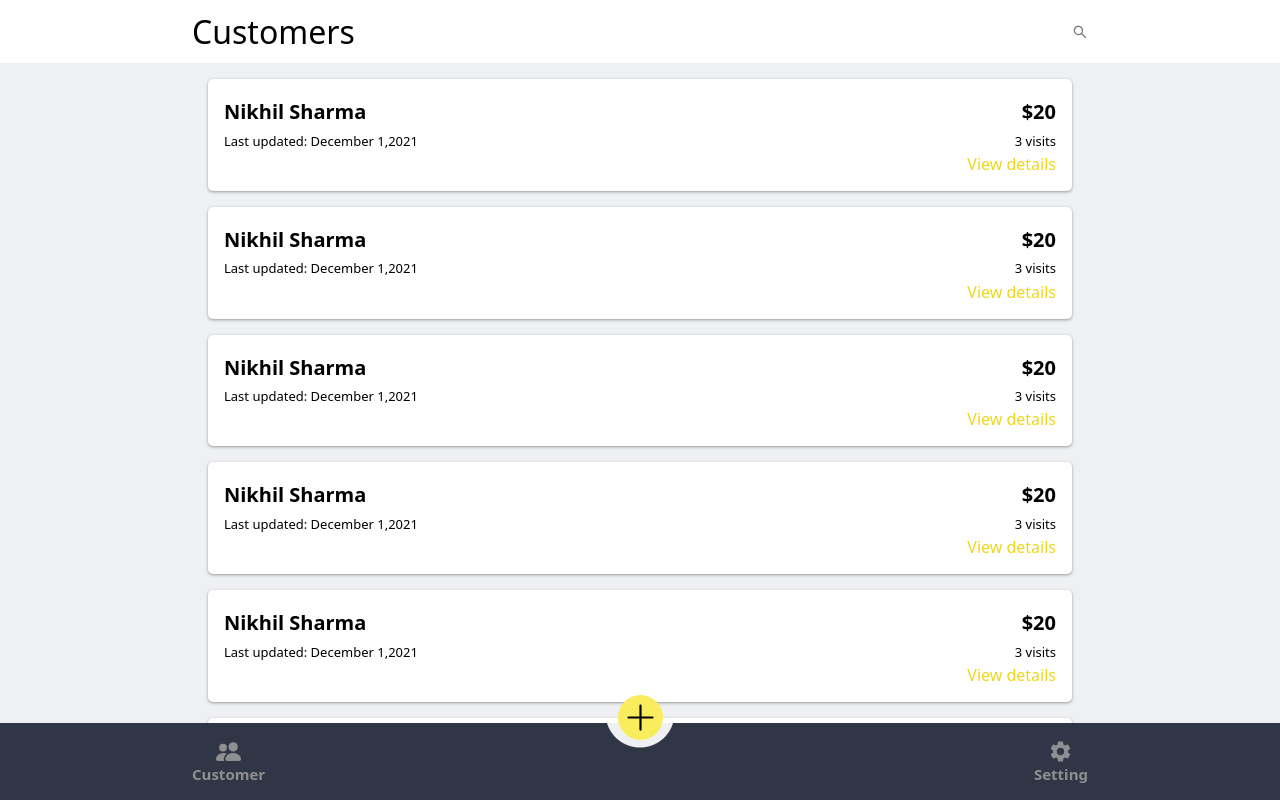
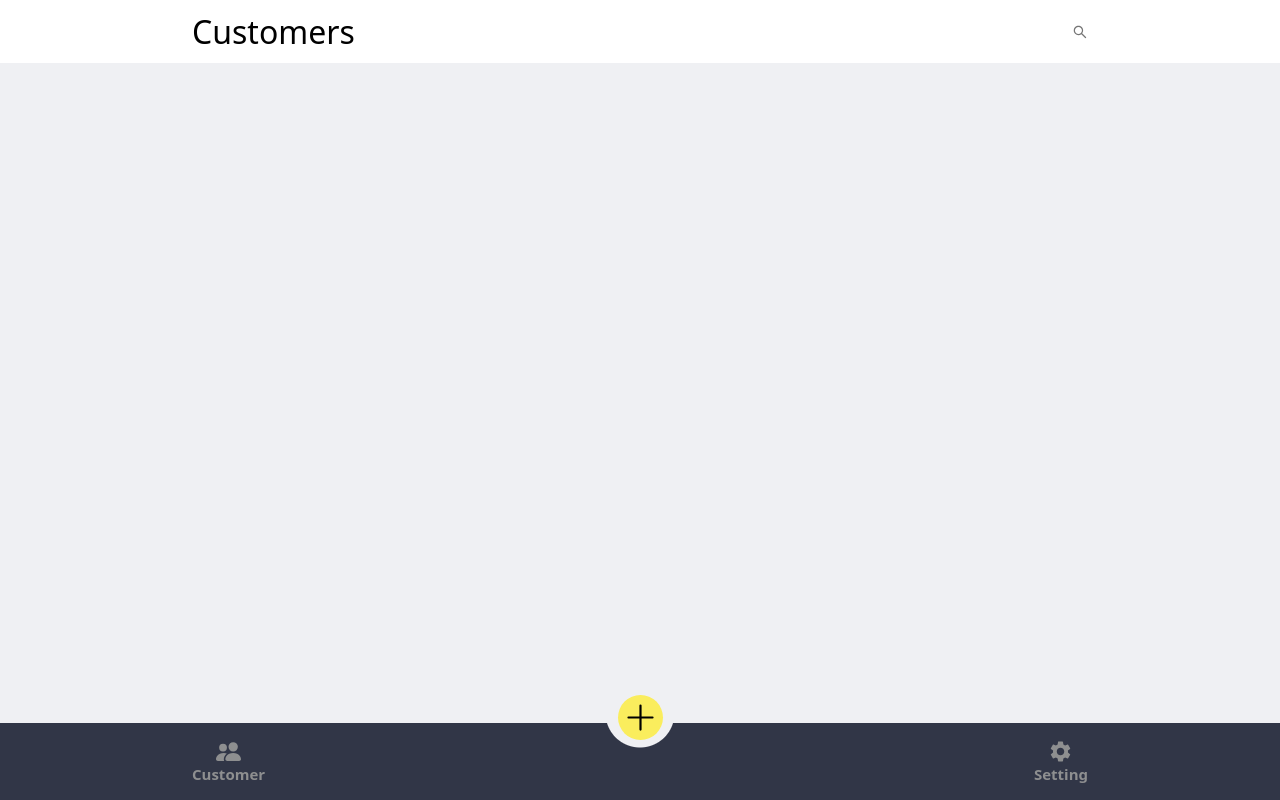
Before and after one commit to sharmanikhil23/hairdressorfrountEnd, a React (Create React App) app: page / in a window 1280 px wide. Built offline with nearby package versions, Linux system fonts and the light colour scheme.

Commit message:
Added the complete adding cycle

```diff
--- a/src/components/clients/clientTamplate.tsx
+++ b/src/components/clients/clientTamplate.tsx
@@ -1,29 +1,27 @@
 import React from "react";
-import { data } from "../data";
 
-type Data = {
-  fName: string;
-  lName: string;
-  price: number;
-  visits: number;
-  lastUpdated: string;
-};
+import { allUser } from "./clients";
+import { currentUser } from "../tsDataTypes/addingUser";
 
-export const Clients = () => {
+export const Clients = (prop: allUser) => {
   return (
     <>
-      {data.map((clients: Data) => {
-        let { fName, lName, price, visits, lastUpdated } = clients;
+      {prop.allUser.map((clients: currentUser, index: number) => {
+        let { firstName = "user", lastName = "user" } = clients.userInfo;
+        let visits = 0;
+        let price = 0;
+        let { date = new Date().toISOString().split("T")[0] } =
+          clients.userInitialAnalysis;
         return (
-          <div className="clients">
+          <div className="clients" key={index}>
             <section className="titleAndPrice">
               <h3 className="titleAndPriceCustomerName">
-                {`${fName} ${lName}`}
+                {`${firstName} ${lastName}`}
               </h3>
               <h3>${`${price}`}</h3>
             </section>
             <section className="lastUpdateAndTotalVisit">
-              <p className="lastUpdated">Last updated: {`${lastUpdated}`}</p>
+              <p className="lastUpdated">Last updated: {`${date}`}</p>
               <p>{`${visits}`} visits</p>
             </section>
             <section className="viewDetails">View details</section>
--- a/src/components/clients/clients.tsx
+++ b/src/components/clients/clients.tsx
@@ -1,13 +1,18 @@
 import React from "react";
 import { Clients } from "./clientTamplate";
+import { currentUser } from "../tsDataTypes/addingUser";
 
 import "./css/Clients.css";
 
-export const CustomerArea: React.FC = () => {
+export type allUser = {
+  allUser: currentUser[];
+};
+
+export const CustomerArea = (props: allUser) => {
   return (
     <div id="beforeClientStart">
       <div className="applicationWidth" id="clientStart">
-        <Clients></Clients>
+        <Clients allUser={props.allUser}></Clients>
       </div>
     </div>
   );
--- a/src/components/common/homeScreen.tsx
+++ b/src/components/common/homeScreen.tsx
@@ -1,4 +1,4 @@
-import React, { useState } from "react";
+import React, { useState, useEffect } from "react";
 import { HomeScreenHeader } from "./homeScreenComponents/header/header";
 import { HomeScreenFooter } from "./homeScreenComponents/footer/footer";
 import { CustomerArea } from "../clients/clients";
@@ -18,21 +18,25 @@ import { currentUser, currentUserValues } from "../tsDataTypes/addingUser";
 import "./css/HomeScreen.css";
 
 export const HomeScreen = () => {
-  const [allUser, setAllUser] = useState<currentUser[]>([]);
+  useEffect(() => {
+    let data: string | null = localStorage.getItem("allUsers");
+    if (data != null) {
+      setAllUser(JSON.parse(data));
+    }
+  }, []);
 
   const savingCustomerInitialInfo = (): void => {
-    console.log(allUser);
     setLoading((current) => !current);
-    let data: string | null = sessionStorage.getItem("allUser");
+    let data: string | null = localStorage.getItem("allUsers");
     if (data == null) {
       let temp = [currentUser];
-      sessionStorage.setItem("allUsers", JSON.stringify(temp));
+      localStorage.setItem("allUsers", JSON.stringify(temp));
       setAllUser(temp);
     } else {
       let temp = JSON.parse(data);
-      temp.push(currentUser);
+      temp.unshift(currentUser);
       setAllUser(temp);
-      sessionStorage.setItem("allUsers", JSON.stringify(temp));
+      localStorage.setItem("allUsers", JSON.stringify(temp));
     }
     setAddCustomerFormNumber(1);
     setPageSelector((current) => {
@@ -42,6 +46,8 @@ export const HomeScreen = () => {
     setCurrentUser(currentUserValues);
     setLoading((current) => !current);
   };
+
+  const [allUser, setAllUser] = useState<currentUser[]>([]);
 
   const [pageSelector, setPageSelector] = useState<pageSelector>(
     pageSelectorInitialValue
@@ -73,7 +79,9 @@ export const HomeScreen = () => {
               setCurrentUser={setCurrentUser}
             ></AddCustomers>
           )}
-          {pageSelector.customers && <CustomerArea></CustomerArea>}
+          {pageSelector.customers && (
+            <CustomerArea allUser={allUser}></CustomerArea>
+          )}
           {pageSelector.setting && <Setting></Setting>}
           <HomeScreenFooter
             pageSelector={pageSelector}
--- a/src/components/data.ts
+++ /dev/null
@@ -1,66 +0,0 @@
-interface Data {
-  fName: string;
-  lName: string;
-  price: number;
-  visits: number;
-  lastUpdated: string;
-}
-
-export let data: Data[] = [
-  {
-    fName: "Nikhil",
-    lName: "Sharma",
-    price: 20,
-    visits: 3,
-    lastUpdated: "December 1,2021",
-  },
-  {
-    fName: "Nikhil",
-    lName: "Sharma",
-    price: 20,
-    visits: 3,
-    lastUpdated: "December 1,2021",
-  },
-  {
-    fName: "Nikhil",
-    lName: "Sharma",
-    price: 20,
-    visits: 3,
-    lastUpdated: "December 1,2021",
-  },
-  {
-    fName: "Nikhil",
-    lName: "Sharma",
-    price: 20,
-    visits: 3,
-    lastUpdated: "December 1,2021",
-  },
-  {
-    fName: "Nikhil",
-    lName: "Sharma",
-    price: 20,
-    visits: 3,
-    lastUpdated: "December 1,2021",
-  },
-  {
-    fName: "Nikhil",
-    lName: "Sharma",
-    price: 20,
-    visits: 3,
-    lastUpdated: "December 1,2021",
-  },
-  {
-    fName: "Nikhil",
-    lName: "Sharma",
-    price: 20,
-    visits: 3,
-    lastUpdated: "December 1,2021",
-  },
-  {
-    fName: "Nikhil",
-    lName: "Sharma",
-    price: 20,
-    visits: 3,
-    lastUpdated: "December 1,2021",
-  },
-];
```
